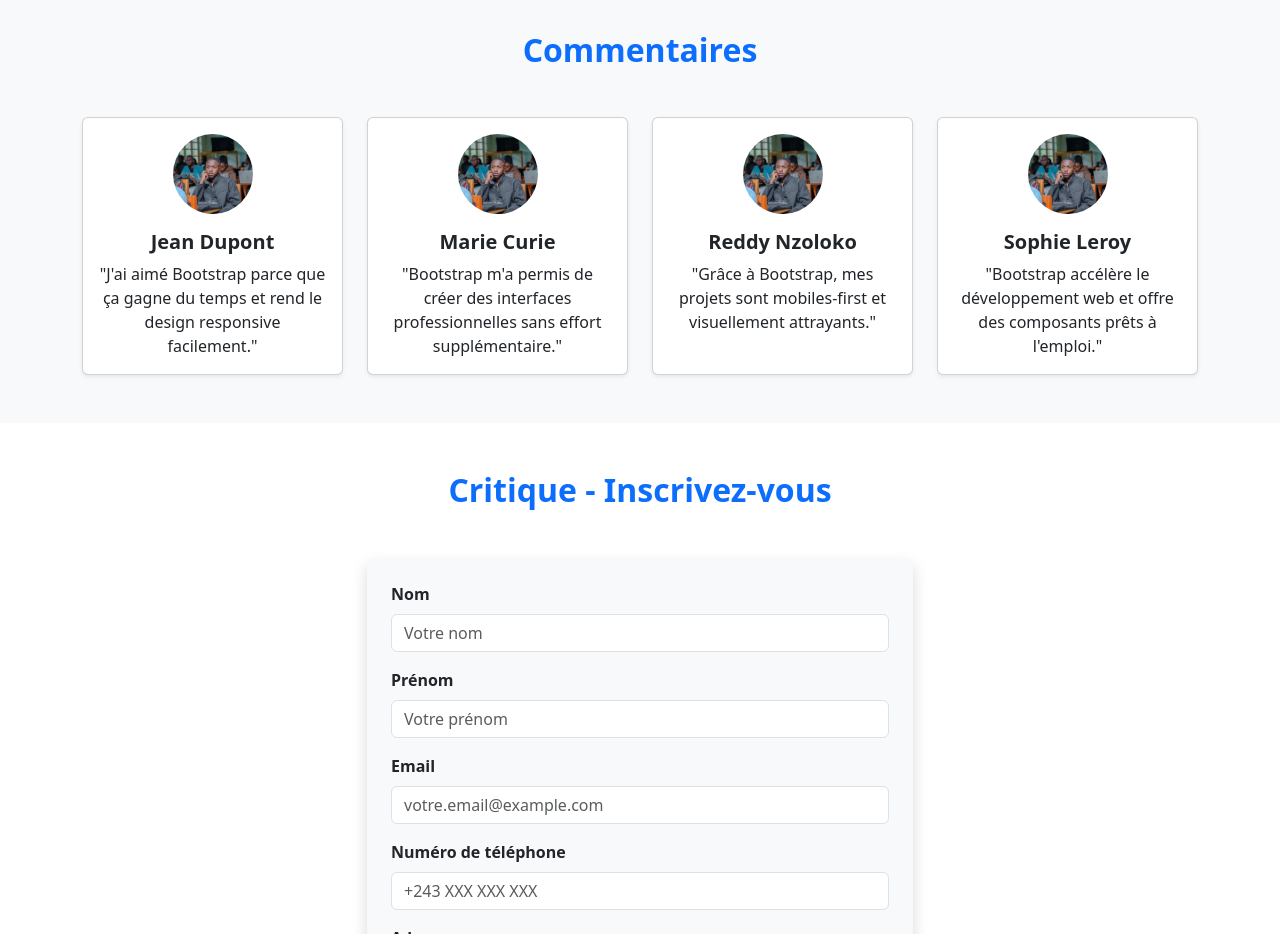
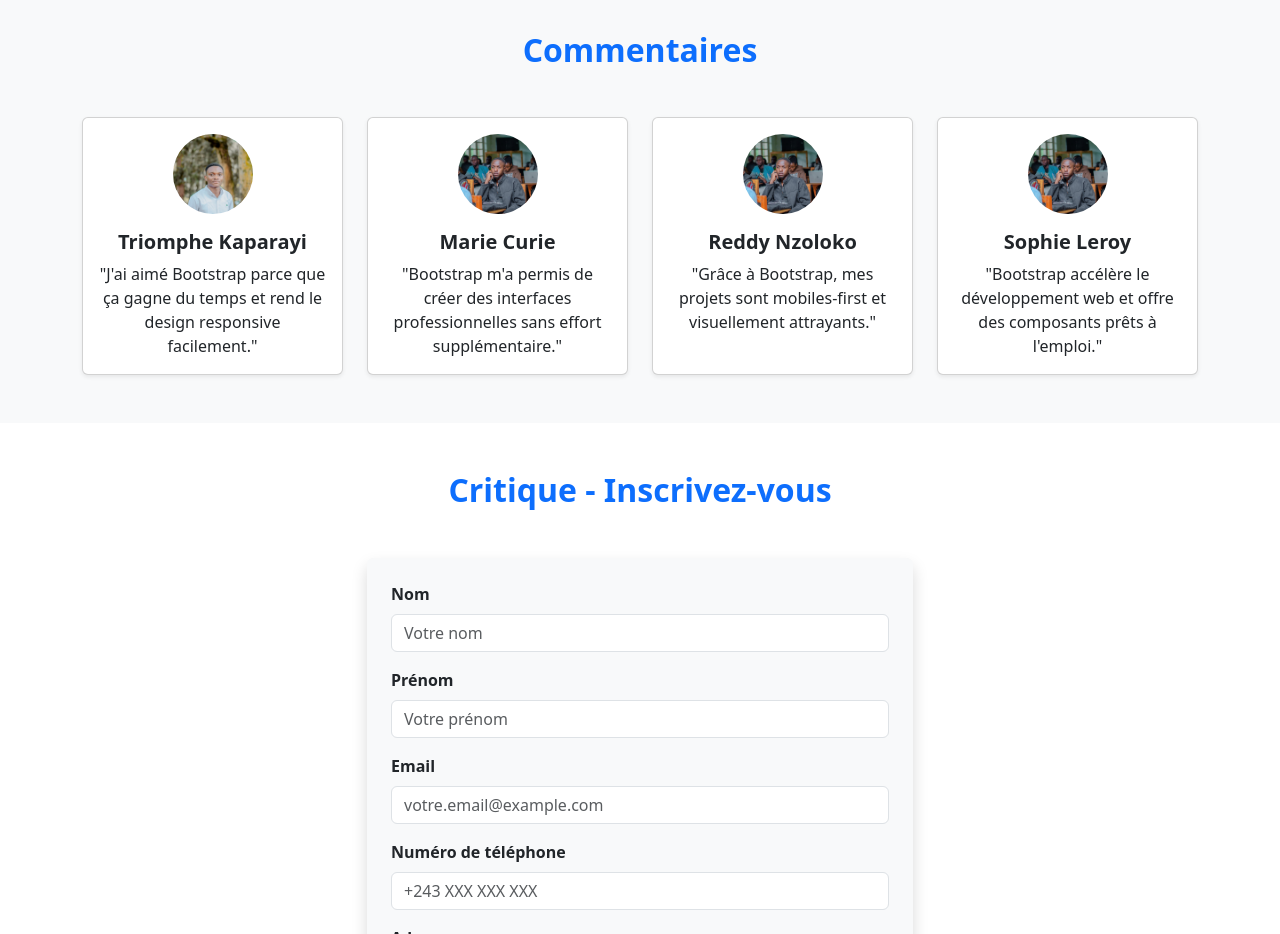
Before and after one commit to Reddy-Nzoloko/forumGaciApprendreBoostrap, a plain HTML site: page index.html in a window 1280 px wide. Shown: the part 2280-3214 px from the top of the page. Drawn offline with nearby package versions, Linux system fonts and the light colour scheme.

Commit message:
Ajout de Triomphe

```diff
--- a/index.html
+++ b/index.html
@@ -164,9 +164,9 @@
             <div class="row g-4">
                 <div class="col-md-3">
                     <div class="card shadow-sm text-center h-100">
-                        <img src="photo/reddy.jpeg" class="card-img-top rounded-circle mx-auto mt-3" style="width: 80px; height: 80px; object-fit: cover;" alt="Témoin 1">
+                        <img src="photo/DevTrio.jpeg" class="card-img-top rounded-circle mx-auto mt-3" style="width: 80px; height: 80px; object-fit: cover;" alt="Témoin 1">
                         <div class="card-body">
-                            <h5 class="card-title fw-bold">Jean Dupont</h5>
+                            <h5 class="card-title fw-bold">Triomphe Kaparayi</h5>
                             <p class="card-text">"J'ai aimé Bootstrap parce que ça gagne du temps et rend le design responsive facilement."</p>
                         </div>
                     </div>
```
Also changed, not shown: photo/DevTrio.jpeg (added).
